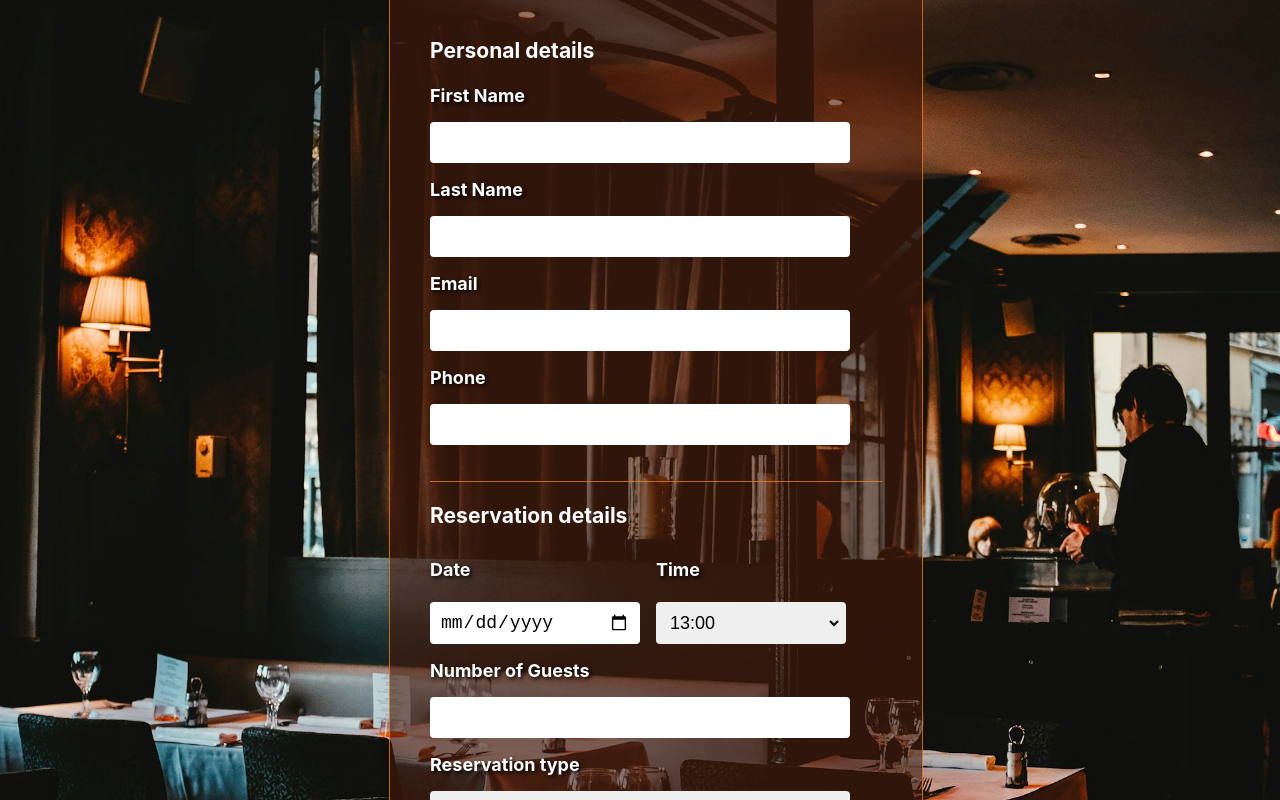
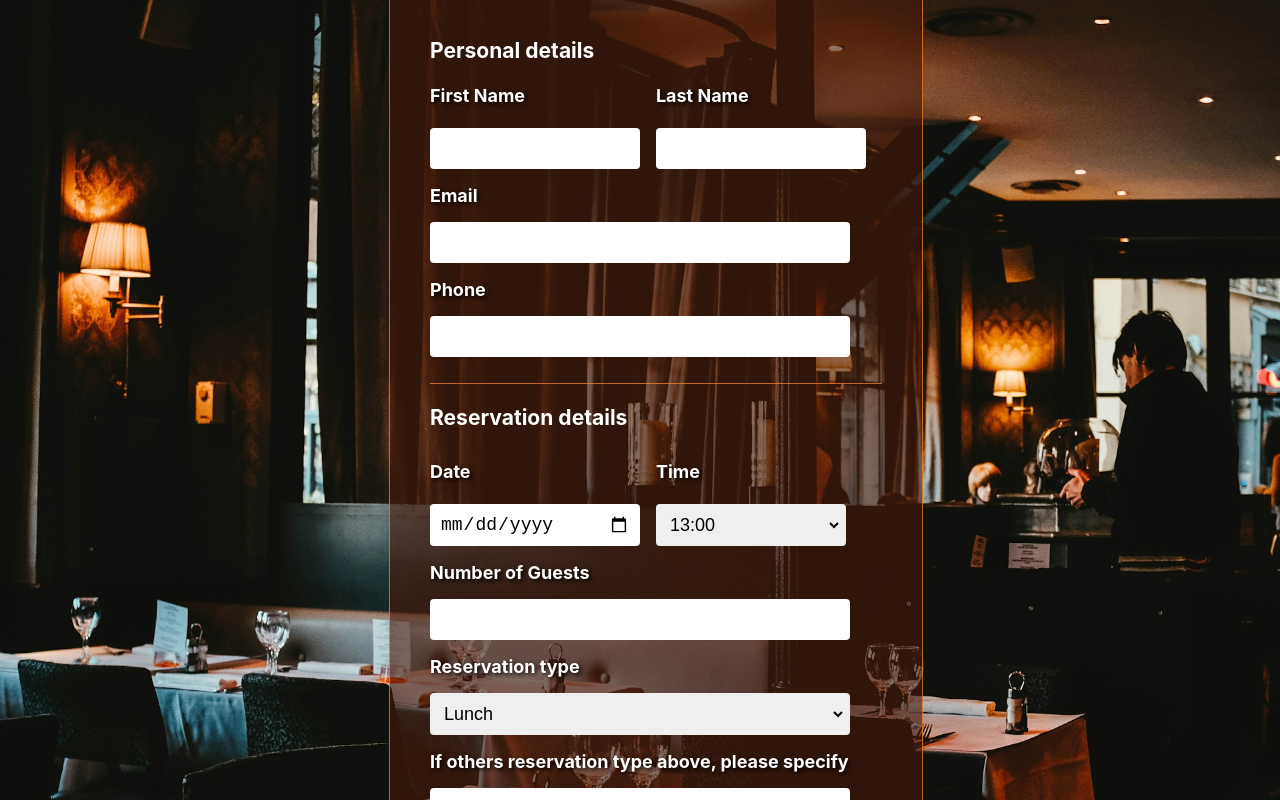
Before and after one commit to primasghar/Form, a React (Vite) app: page / in a window 1280 px wide. Shown: the part 340-1140 px from the top of the page. Built offline with nearby package versions, Linux system fonts and the light colour scheme.

Commit message:
Added grid for first name and last name

```diff
--- a/src/Form/Form.css
+++ b/src/Form/Form.css
@@ -19,9 +19,8 @@
     gap:10px;
 }
 
-.sectionTwo {
-    margin-top: 30px;
-    margin-bottom: 30px;
+.sectionTwo{
+    margin: 20px 0;
     border-top: 1px solid rgb(253,139,29, 0.7);
 }
 
@@ -38,7 +37,7 @@
     text-shadow: 2px 2px 4px #000000;
 }
 
-.inputs, .optionVal, .dateInput, .timeVal{
+.inputs, .optionVal, .fInput, .lInput, .dateInput, .timeVal{
     font-size: 18px;
     font-weight: 500;
     border: 4px solid transparent;
@@ -55,18 +54,18 @@
     width: 420px;
 }
 
-.dateTime {
+.dateTime, .fullName {
     display: grid;
     grid-template-columns: 1fr 1fr;
     grid-template-rows: 21px 1fr;
     row-gap: 16px;
 }
 
-.dateInput {
+.dateInput, .fInput {
     grid-row: 2;
 }
 
-.dateInput, .timeVal {
+.dateInput, .timeVal, .fInput, .lInput{
     width: 190px;
 }
 
@@ -83,8 +82,8 @@
     margin: 20px 0;
 }
 
-.button:hover, .inputs:hover, .optionVal:hover, .dateInput:hover, .timeVal:hover,
-.button:focus, .inputs:focus, .optionVal:focus, .dateInput:focus, .timeVal:focus {
+.button:hover, .inputs:hover, .optionVal:hover, .fInput:hover,.lInput:hover, .dateInput:hover, .timeVal:hover,
+.button:focus, .inputs:focus, .optionVal:focus, .fInput:focus,.lInput:focus,.dateInput:focus, .timeVal:focus {
     color: black;
     background-color: rgb(253,139,29,0.7);
     border: 4px solid black;
--- a/src/Form/Form.tsx
+++ b/src/Form/Form.tsx
@@ -11,11 +11,12 @@ const Form = () => {
             <form className="formContainer">
                 <h3 className="subHeading">Personal details </h3>
                 <section className="sectionOne">
+                    <div className="fullName">
                     <label htmlFor="firstname" className="label" >First Name</label>
-                    <input className="inputs" type="text" id="firstname"  name="fname"/>
+                    <input className="fInput" type="text" id="firstname"  name="fname"/>
 
                     <label htmlFor="lastname" className="label">Last Name</label>
-                    <input className="inputs" type="text" id="lastname"  name="lname"/>
+                    <input className="lInput" type="text" id="lastname"  name="lname"/> </div>
 
                     <label htmlFor="email" className="label">Email</label>
                     <input className="inputs" type="text" id="email"  name="email"/>
@@ -39,13 +40,10 @@ const Form = () => {
                             <option value="21:00" className="timeVal">21:00</option>
                             <option value="23:00" className="timeVal">23:00</option>
                         </select></div>
+                    <label htmlFor="totalGuests" className="label">Number of Guests</label>
+                    <input className="inputs" type="text" id="totalGuests" name="totalguests"/>
 
                     <div className="aboutReservation">
-
-                        <label htmlFor="totalGuests" className="label">Number of Guests</label>
-                        <input className="inputs" type="text" id="totalGuests" name="totalguests"/>
-
-
                         <label htmlFor="type" className="label">Reservation type</label>
                         <select className="optionVal" name="type" id="type">
                             <option value="lunch" className="optionVal">Lunch</option>
```
